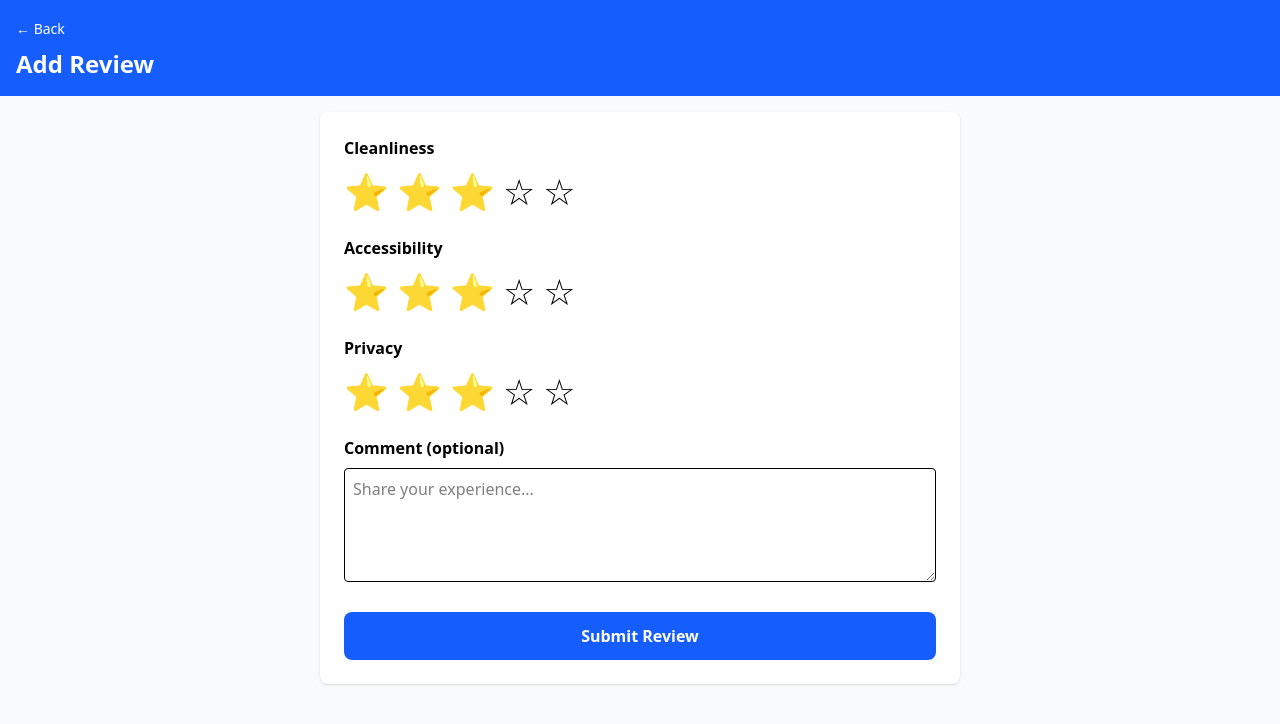
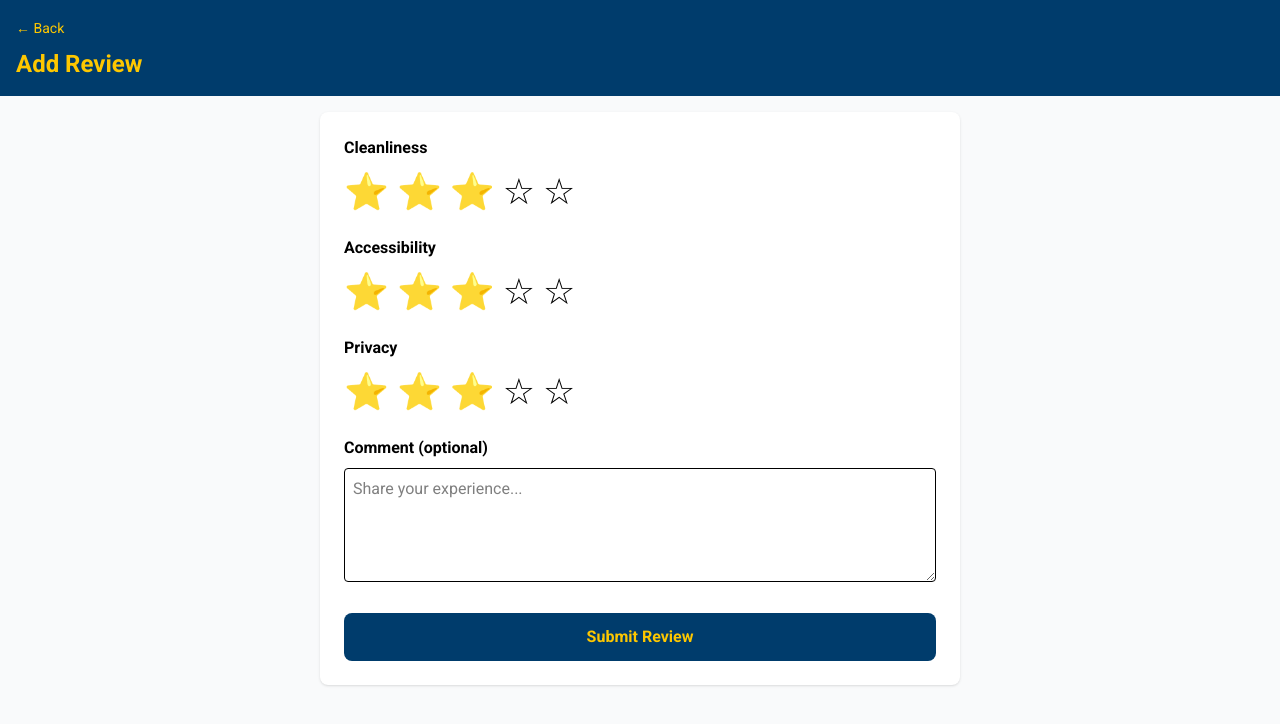
Before and after one commit to AntPad27/Brathroom_app, a Next.js app: page /bathroom/1/review in a window 1280 px wide. Shown: the top 724 px of the page. Built offline with nearby package versions, Linux system fonts and the light colour scheme; no server answers.

Commit message:
updated the UI for page titles

```diff
--- a/app/add/page.js
+++ b/app/add/page.js
@@ -115,7 +115,7 @@ export default function AddBathroom() {
 
   return (
     <div className="min-h-screen">
-      <header className="bg-blue-600 text-white p-4">
+      <header className="p-4" style={{ backgroundColor: '#003c6c', color: '#fdc700' }}>
         <Link href="/" className="text-sm hover:underline">← Back to Map</Link>
         <h1 className="text-2xl font-bold mt-2">Add Bathroom</h1>
       </header>
--- a/app/bathroom/[id]/page.js
+++ b/app/bathroom/[id]/page.js
@@ -61,7 +61,7 @@ export default function BathroomDetail({ params }) {
 
   return (
     <div className="min-h-screen">
-      <header className="bg-blue-600 text-white p-4">
+      <header className="p-4" style={{ backgroundColor: '#003c6c', color: '#fdc700' }}>
         <Link href="/" className="text-sm hover:underline">← Back to Map</Link>
         <h1 className="text-2xl font-bold mt-2">{bathroom.name}</h1>
         <p className="text-sm">{bathroom.building}</p>
--- a/app/bathroom/[id]/review/page.js
+++ b/app/bathroom/[id]/review/page.js
@@ -65,7 +65,7 @@ export default function AddReview({ params }) {
 
   return (
     <div className="min-h-screen">
-      <header className="bg-blue-600 text-white p-4">
+      <header className="p-4" style={{ backgroundColor: '#003c6c', color: '#fdc700' }}>
         <Link href={`/bathroom/${id}`} className="text-sm hover:underline">← Back</Link>
         <h1 className="text-2xl font-bold mt-2">Add Review</h1>
       </header>
@@ -111,7 +111,8 @@ export default function AddReview({ params }) {
           <button
             type="submit"
             disabled={submitting}
-            className="w-full bg-blue-600 text-white py-3 rounded-lg font-semibold hover:bg-blue-700 disabled:bg-gray-400"
+            className="w-full py-3 rounded-lg font-semibold hover:bg-blue-700 disabled:bg-gray-400"
+            style={{ backgroundColor: submitting ? undefined : '#003c6c', color: '#fdc700' }}
           >
             {submitting ? 'Submitting...' : 'Submit Review'}
           </button>
--- a/app/layout.js
+++ b/app/layout.js
@@ -1,4 +1,10 @@
+import { Roboto } from 'next/font/google'
 import './globals.css'
+
+const roboto = Roboto({
+  weight: ['400', '700'],
+  subsets: ['latin'],
+})
 
 export const metadata = {
   title: 'UCSC Restroom Radar',
@@ -7,7 +13,7 @@ export const metadata = {
 
 export default function RootLayout({ children }) {
   return (
-    <html lang="en">
+    <html lang="en" className={roboto.className}>
       <body>{children}</body>
     </html>
   )
--- a/app/page.js
+++ b/app/page.js
@@ -62,7 +62,7 @@ export default function Home() {
 
   return (
     <div className="min-h-screen">
-      <header className="bg-blue-600 text-white p-4">
+      <header className="p-4" style={{ backgroundColor: '#003c6c', color: '#fdc700' }}>
         <h1 className="text-2xl font-bold">UCSC Restroom Radar</h1>
         <p className="text-sm">Find, rate, and add bathrooms on campus</p>
       </header>
```
